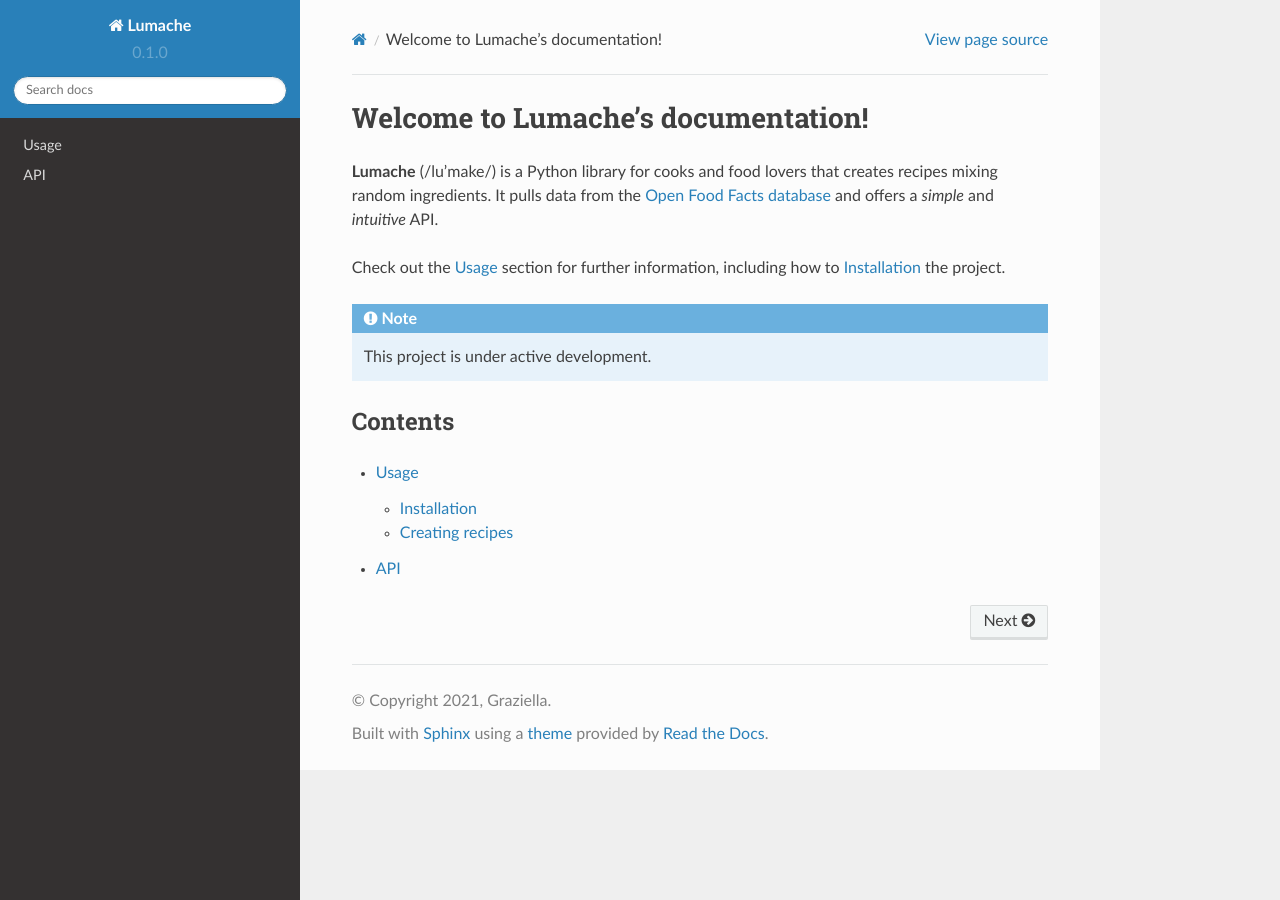
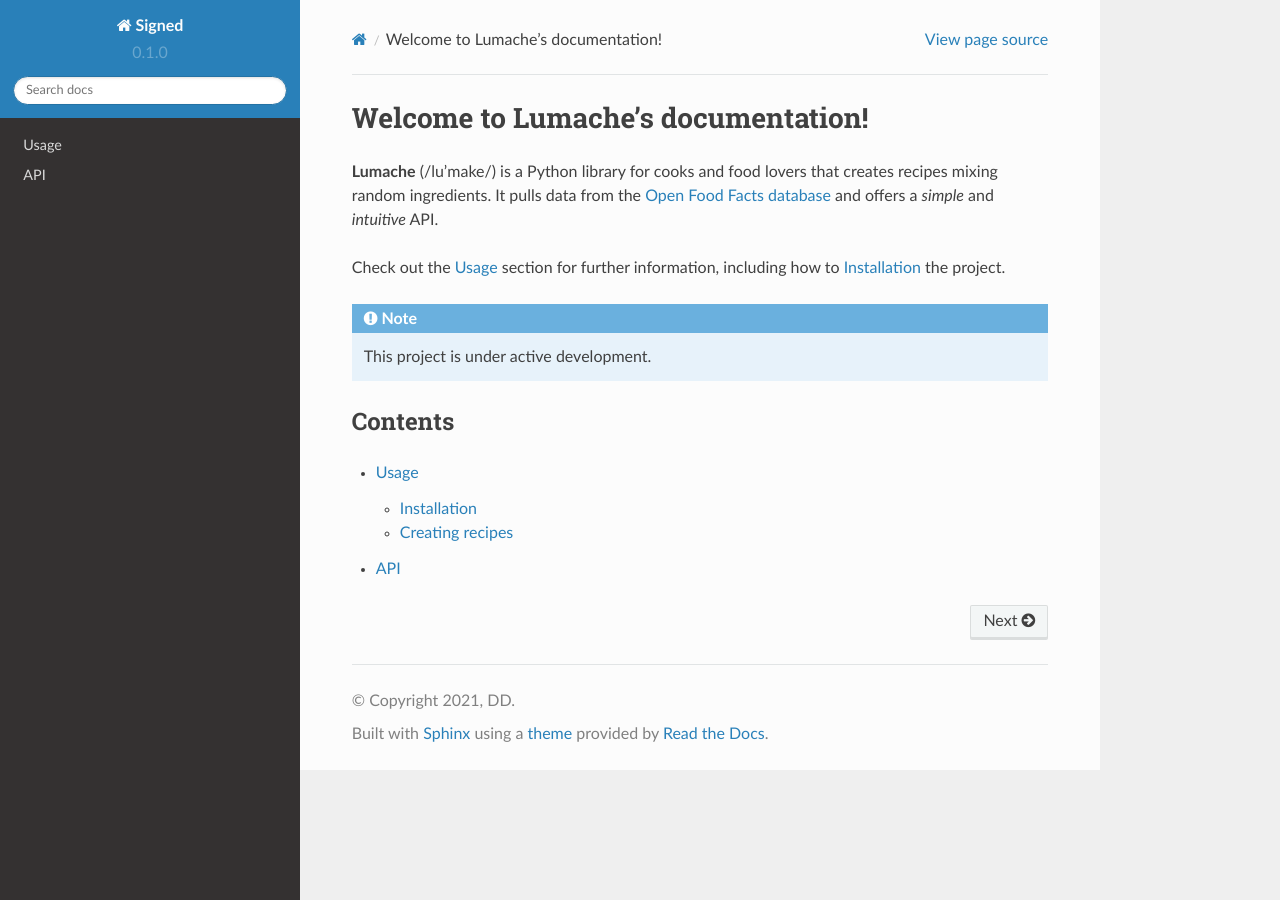
Before and after one commit to signed-project/signed, a Sphinx documentation site: the page built from docs/source/index.rst, in a window 1280 px wide. Built offline with Sphinx 7.4.7 and the Read the Docs theme 2.0.0, drawn with Linux system fonts in a browser that asks for light colours.

Commit message:
Update conf.py

```diff
--- a/docs/source/conf.py
+++ b/docs/source/conf.py
@@ -2,9 +2,9 @@
 
 # -- Project information
 
-project = 'Lumache'
-copyright = '2021, Graziella'
-author = 'Graziella'
+project = 'Signed'
+copyright = '2021, DD'
+author = 'DD'
 
 release = '0.1'
 version = '0.1.0'
```
